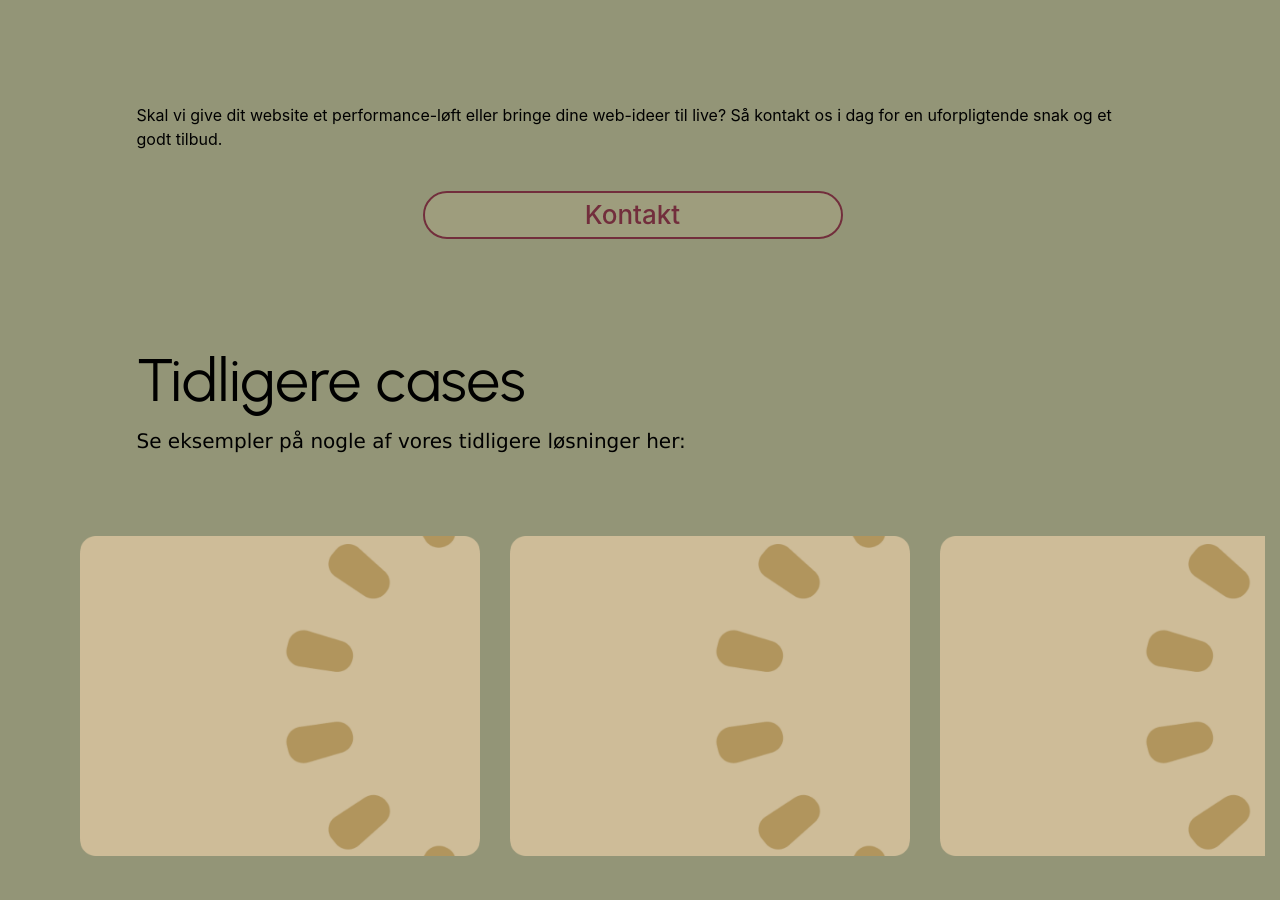
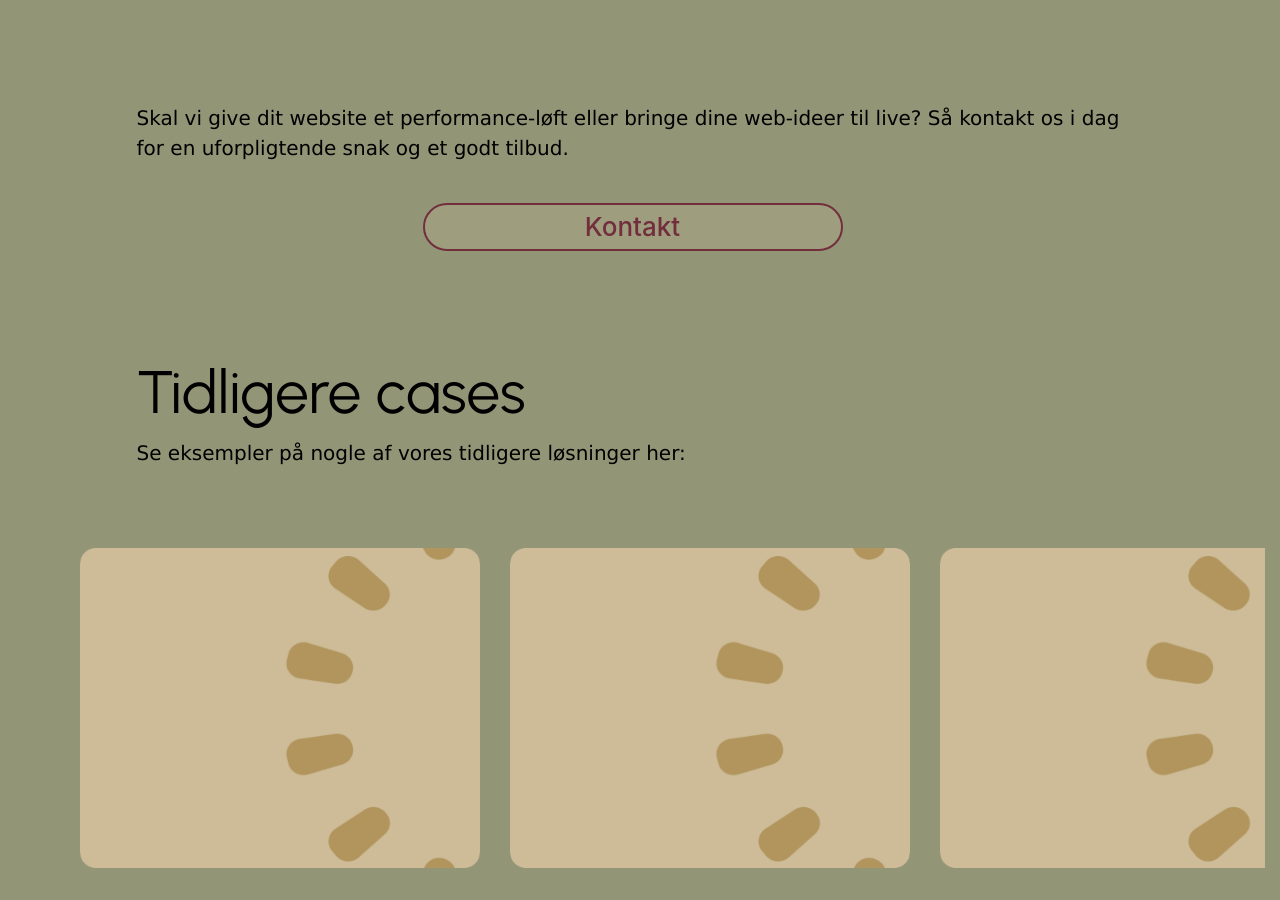
Before and after one commit to SaltyStarfish/resurge-projekt, a React (Vite) app in the folder resurge-react-project/: page /ydelser in a window 1280 px wide. Shown: the part 1154-2054 px from the top of the page. Built offline with nearby package versions, Linux system fonts and the light colour scheme.

Commit message:
Update YdelserView.jsx

```diff
--- a/resurge-react-project/src/views/YdelserView.jsx
+++ b/resurge-react-project/src/views/YdelserView.jsx
@@ -27,7 +27,7 @@ function YdelserView() {
         </Container>
           <ScrollablePriceCards/>
         <Container>
-          <p className="mb-10 mt-15">Skal vi give dit website et performance-løft eller bringe dine web-ideer til live? Så kontakt os i dag for en uforpligtende snak og et godt tilbud.</p>
+          <p className="font-body mb-10 mt-15">Skal vi give dit website et performance-løft eller bringe dine web-ideer til live? Så kontakt os i dag for en uforpligtende snak og et godt tilbud.</p>
           <div className="max-w-105 mx-auto">
             <CtaKnap>
               <Link className={"py-1 px-6 flex justify-center bg-[#CEBC9833]"} to={"/kontakt"}>Kontakt</Link>
```
